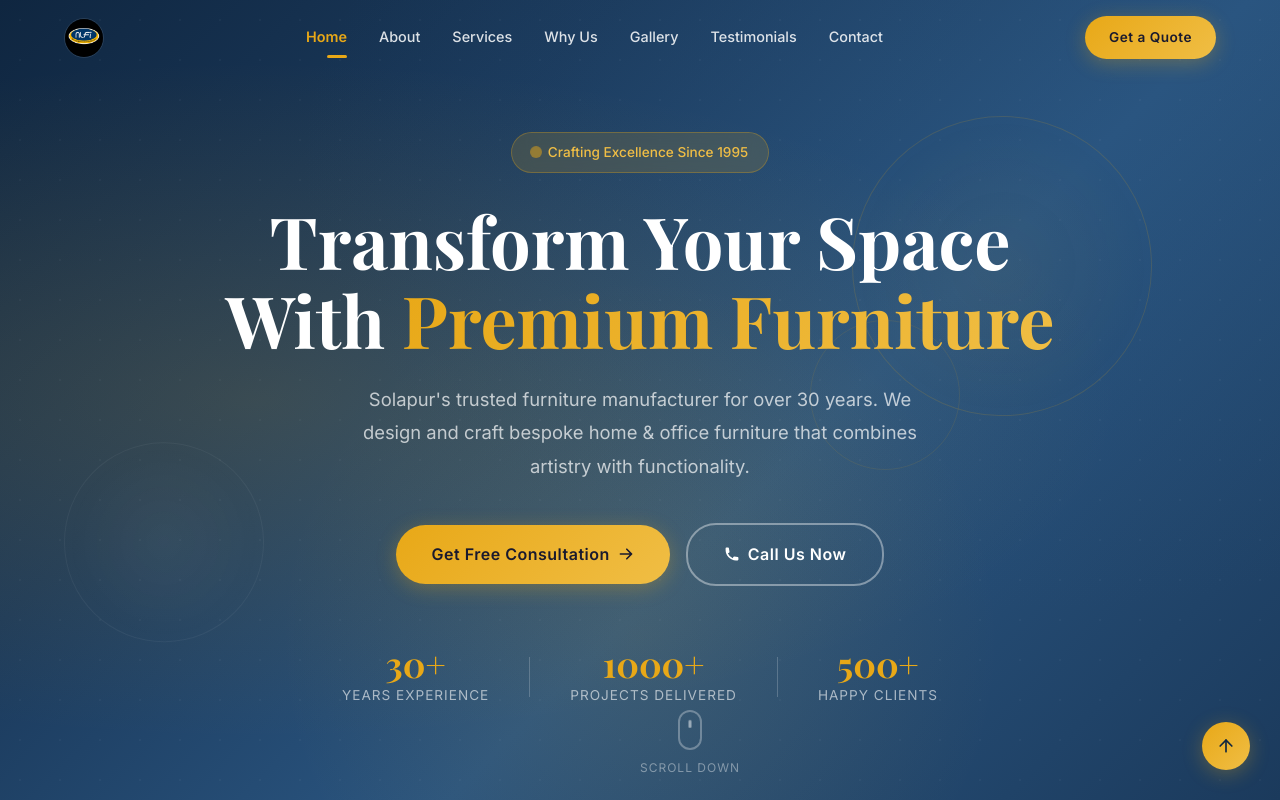
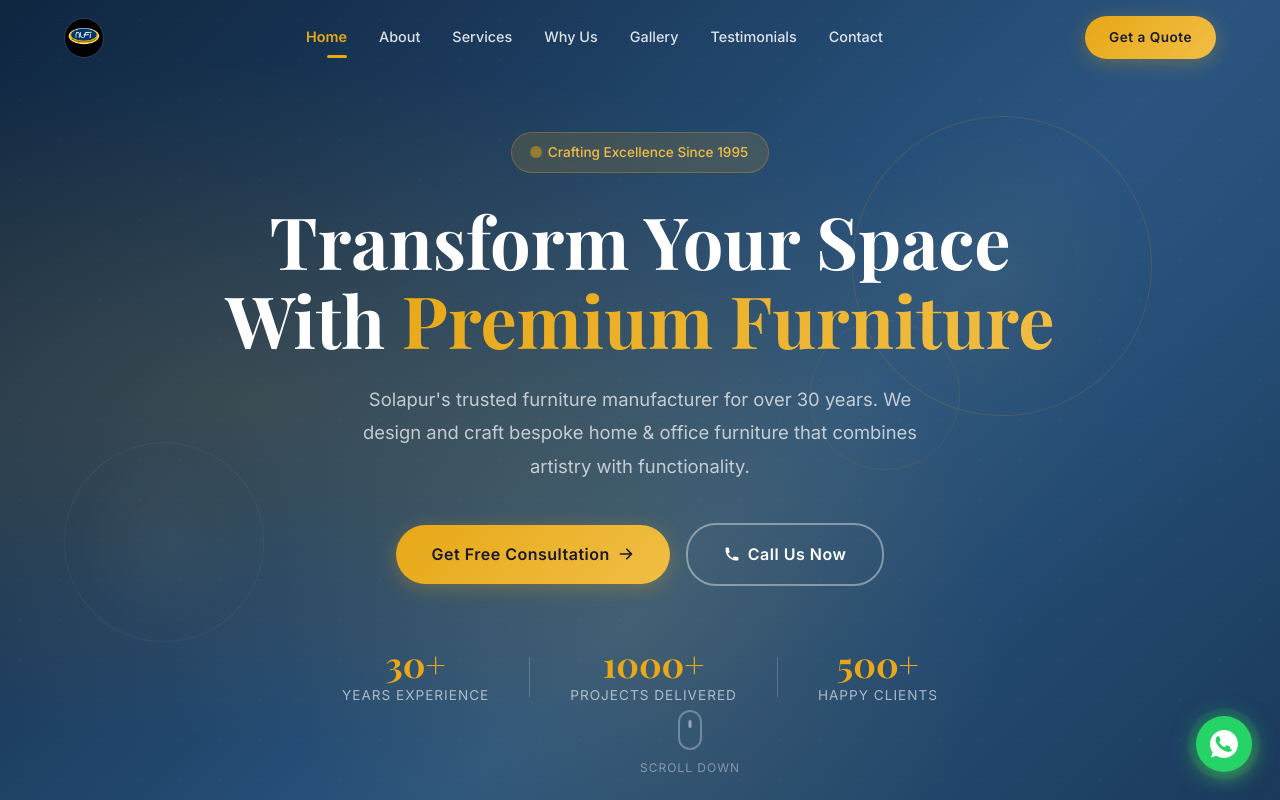
Before and after one commit to adnanchanda/interior-manufacturer-native, a React (Vite) app: page / in a window 1280 px wide. Shown: the top 800 px of the page. Built offline with nearby package versions, Linux system fonts and the light colour scheme; a web font is replaced by a local one.

Commit message:
feat: Implement initial application structure, global styling, and SEO configuration.

```diff
--- a/src/App.jsx
+++ b/src/App.jsx
@@ -98,6 +98,19 @@ export default function App() {
         <Contact />
       </main>
       <Footer />
+
+      {/* Floating WhatsApp Button */}
+      <a
+        href="https://wa.me/918482993385"
+        target="_blank"
+        rel="noopener noreferrer"
+        aria-label="Chat on WhatsApp"
+        className="whatsapp-float"
+      >
+        <svg viewBox="0 0 32 32" width="28" height="28" fill="white">
+          <path d="M16.004 0h-.008C7.174 0 0 7.176 0 16c0 3.5 1.13 6.742 3.05 9.378L1.054 31.29l6.124-1.96A15.9 15.9 0 0016.004 32C24.826 32 32 24.822 32 16S24.826 0 16.004 0zm9.35 22.6c-.396 1.116-1.95 2.042-3.2 2.312-.852.182-1.964.328-5.71-1.228-4.798-1.99-7.882-6.86-8.122-7.18-.228-.318-1.924-2.562-1.924-4.888 0-2.326 1.218-3.47 1.65-3.942.396-.432.924-.594 1.218-.594.148 0 .282.008.402.014.432.018.648.044 .934.724.358.852 1.228 3.008 1.336 3.228.108.218.216.518.066.818-.136.308-.256.5-.478.77-.218.268-.43.474-.648.768-.2.256-.424.53-.176.962.248.432 1.104 1.82 2.372 2.948 1.632 1.452 3.006 1.902 3.432 2.112.33.162.72.134.978-.134.328-.342.732-.912 1.142-1.476.292-.402.662-.452 1.024-.308.366.136 2.318 1.092 2.714 1.292.396.2.66.296.758.462.096.166.096.962-.3 2.078z" />
+        </svg>
+      </a>
     </HelmetProvider>
   );
 }
--- a/src/index.css
+++ b/src/index.css
@@ -318,3 +318,47 @@ select {
     /* touch-friendly */
   }
 }
+
+/* ===== Floating WhatsApp Button ===== */
+.whatsapp-float {
+  position: fixed;
+  bottom: 28px;
+  right: 28px;
+  z-index: 999;
+  width: 56px;
+  height: 56px;
+  border-radius: 50%;
+  background: #25D366;
+  display: flex;
+  align-items: center;
+  justify-content: center;
+  box-shadow: 0 4px 16px rgba(37, 211, 102, 0.4);
+  transition: transform 0.3s ease, box-shadow 0.3s ease;
+  animation: whatsapp-pulse 2s infinite;
+}
+
+.whatsapp-float:hover {
+  transform: scale(1.1);
+  box-shadow: 0 6px 24px rgba(37, 211, 102, 0.5);
+}
+
+@keyframes whatsapp-pulse {
+
+  0%,
+  100% {
+    box-shadow: 0 4px 16px rgba(37, 211, 102, 0.4);
+  }
+
+  50% {
+    box-shadow: 0 4px 24px rgba(37, 211, 102, 0.6), 0 0 0 8px rgba(37, 211, 102, 0.1);
+  }
+}
+
+@media (max-width: 768px) {
+  .whatsapp-float {
+    bottom: 20px;
+    right: 20px;
+    width: 50px;
+    height: 50px;
+  }
+}
```
